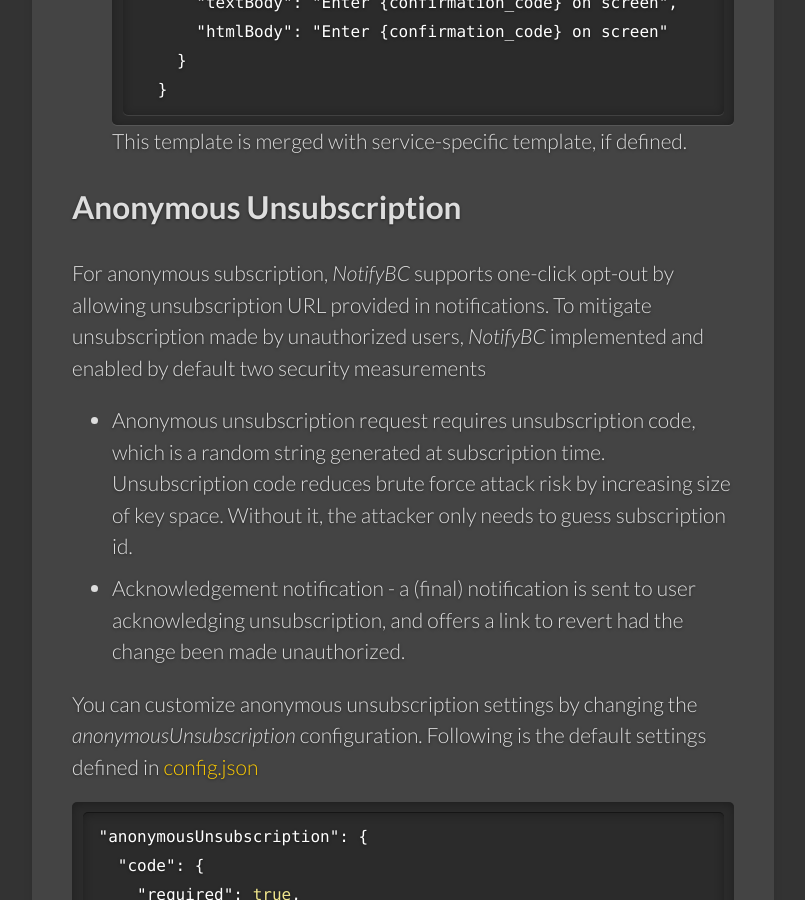
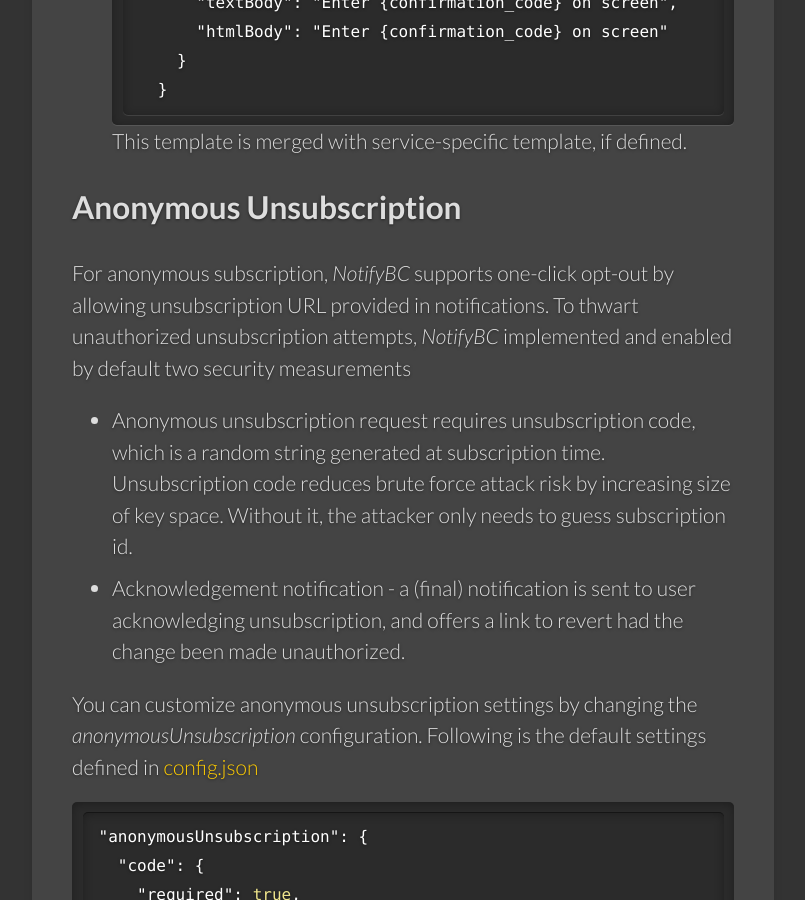
Before and after one commit to bcgov/MyGovBC-notification-server, a Jekyll site: the page built from docs/_docs/configuration.md, in a window 1280 px wide and 900 px high, scrolled down 5366 px. Shown: the whole window, without its empty margins (139-944 px from the left). Built offline with Jekyll 4.4.1, drawn with Linux system fonts in a browser that asks for light colours.

Commit message:
updated docs

```diff
--- a/docs/_docs/configuration.md
+++ b/docs/_docs/configuration.md
@@ -135,7 +135,7 @@
   This template is merged with service-specific template, if defined.
 
 ## Anonymous Unsubscription
-For anonymous subscription, *NotifyBC* supports one-click opt-out by allowing unsubscription URL provided in notifications. To mitigate unsubscription made by unauthorized users, *NotifyBC* implemented and enabled by default two security measurements
+For anonymous subscription, *NotifyBC* supports one-click opt-out by allowing unsubscription URL provided in notifications. To thwart unauthorized unsubscription attempts, *NotifyBC* implemented and enabled by default two security measurements
 
 * Anonymous unsubscription request requires unsubscription code, which is a random string generated at subscription time. Unsubscription code reduces brute force attack risk by increasing size of key space. Without it, the attacker only needs to guess subscription id.
 * Acknowledgement notification - a (final) notification is sent to user acknowledging unsubscription, and offers a link to revert had the change been made unauthorized.
```
